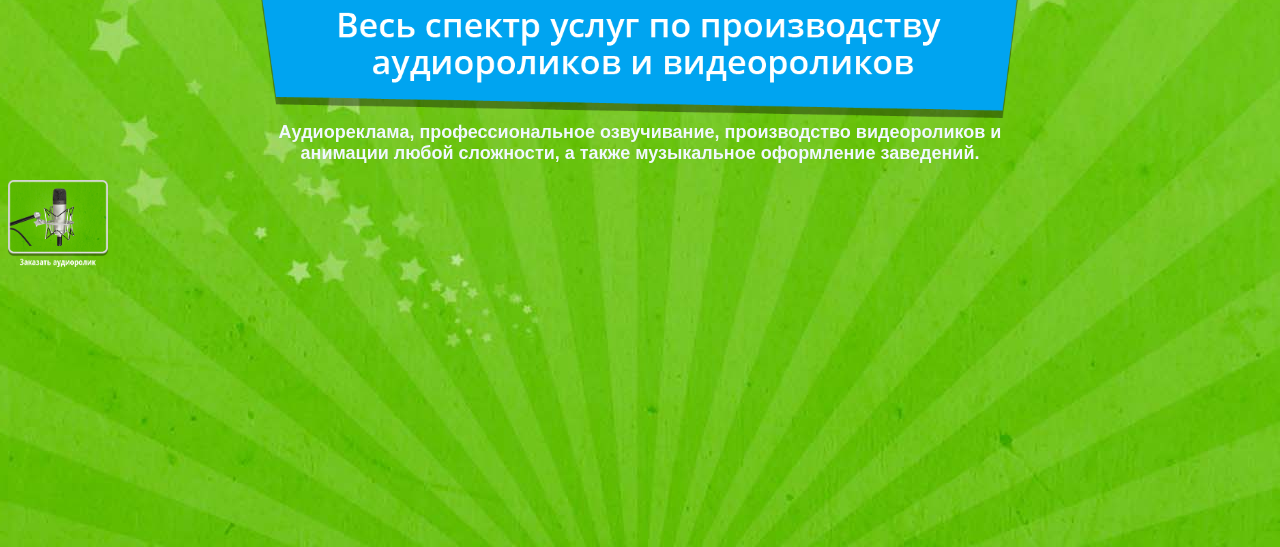
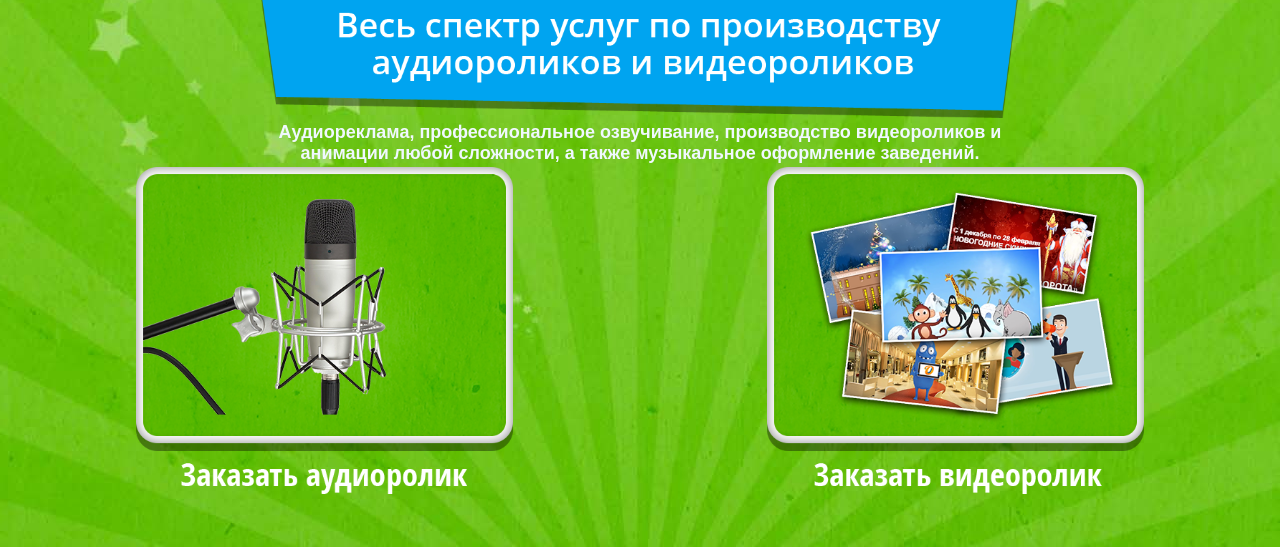
Before and after one commit to urzp/fl_pro, a plain HTML site: page index.html in a window 1280 px wide. Shown: the part 253-800 px from the top of the page. Drawn offline with Linux system fonts and the light colour scheme.

Commit message:
Head finish

```diff
--- a/index.html
+++ b/index.html
@@ -17,12 +17,31 @@
         Аудиореклама, профессиональное озвучивание, производство видеороликов
             и анимации любой сложности, а также музыкальное оформление заведений.
         </div>
+       <table id="frame" border="0">
+            <tbody >
+                <tr>
+                  <td align="center">
+                       <img src="img/order_rec.png" width="60%"
+                    onmouseover="this.src='img/order_rec_hover.png';"
+                    onmouseout="this.src='img/order_rec.png';"/>
+
+
+                  </td>
+                    <td align="center">
+                    <img src="img/order_video.png" width="60%"
+                    onmouseover="this.src='img/order_video_hover.png';"
+                    onmouseout="this.src='img/order_video.png';"/>
+                  </td>
+                </tr>
+           </tbody>
+
+
+        </table>
+
+
+
         <div>
-            <div id="rec">
-                    <p><img src="img/order_rec.png" width="100"
-                    onmouseover="this.src='img/order_rec_hover.png'; this.width='100%';"
-                    onmouseout="this.src='img/order_rec.png'; this.width=100;"/></p></div>
-            <div id="vid"></div>
+
         </div>
     </body>
 </html>
--- a/style/style.css
+++ b/style/style.css
@@ -33,41 +33,22 @@ body {
 
 
 #rec {
+  display: block;
+
+ position: absolute;
+  margin-left: 20%;
+}
 
 
 
 
+#vid{
 
-}
-/*
-#rec:hover{
-    background: url(../img/order_rec_hover.png);
-    background-size:100%;
     display: block;
-    width: 340px;
-    height: 295px;
      position: absolute;
-     left: 15%;
+    margin-left: 54%;
 }
 
-#vid{
-      background: url(../img/order_video.png );
-    background-size:100%;
-    display: block;
-    width: 340px;
-    height: 295px;
-     position: absolute;
-     right: 15%;
-
+#frame{
+    width:100%;
 }
-
-#vid:hover{
-      background: url(../img/order_video_hover.png);
-    background-size:100%;
-    display: block;
-    width: 340px;
-    height: 295px;
-     position: absolute;
-     right: 15%;
-
-}
```
